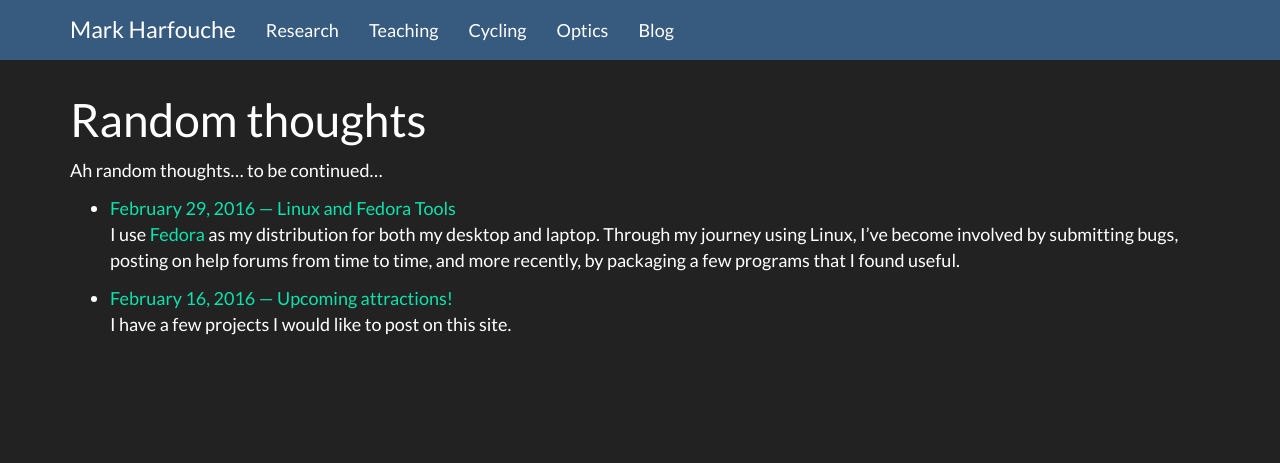
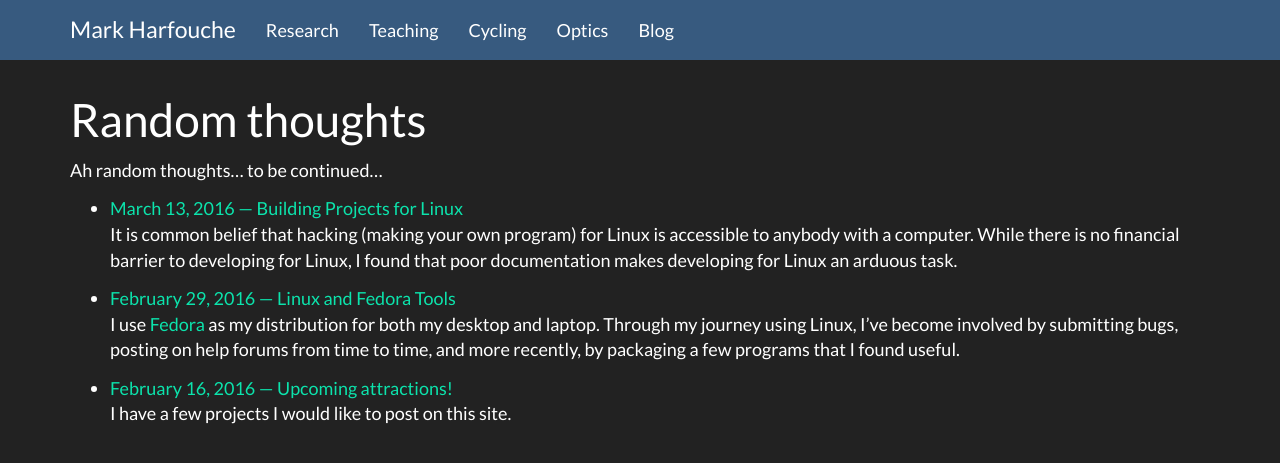
Before and after one commit to hmaarrfk/hmaarrfk.github.io, a Jekyll site: the page built from blog/index.md, in a window 1280 px wide. Shown: the top 463 px of the page. Built offline with Jekyll 4.4.1, drawn with Linux system fonts in a browser that asks for light colours; nearby versions of some CDN libraries; some of the changed lines change nothing that is shown.

Commit message:
Added a new post about automake tools

````diff
--- a/_config.yml
+++ b/_config.yml
@@ -30,5 +30,5 @@ defaults:
       layout: "default"
 
 
-#kramdown:
-  #input: GFM
+kramdown:
+  input: GFM
--- /dev/null
+++ b/_posts/2016-03-13-automake.md
@@ -0,0 +1,97 @@
+---
+title: Building Projects for Linux
+
+---
+
+It is common belief that hacking (making your own program) for Linux is accessible to anybody with a computer. While there is no financial barrier to developing for Linux, I found that poor documentation makes developing for Linux an arduous task.
+
+Here, I'll share what I learned about building `helloworld.c`.
+
+# The basics
+
+When making a single file c program, one is often taught to create a new directory and to create a new c file, typically called `helloworld.c`.
+
+This can be achieved with the following commands:
+
+```shell
+~$ mkdir hello
+~$ cd hello
+~/hello$ touch helloworld.c
+```
+
+Now you can edit your `helloworld.c` file with your favorite text editor and add the following lines inside:
+
+```c
+#include <stdio.h> // Include basic library that allows you to use functions such as printf
+
+// All programs are required to return an error code, success = 0
+int main(){
+    printf("Hello world!\n"); // \n is a new line
+    return 0; // return sucess (0). Anything else is considered an error code
+}
+```
+
+`helloworld.c` is technically the only file you need to create your program. You can now compile it with
+
+```shell
+~/hello$ gcc helloworld.c -o helloworld
+```
+
+and run it with
+
+```shell
+~/hello$ ./helloworld
+```
+
+# Makefiles
+Saying that you only need a single file for a C program is almost akin to saying that you can write a website purely in HTML. While it is technically possible, it doesn't make things easy to change nor does it make your tools portable to new projects.
+
+One might tell you to create a `Makefile` in the directory containing something like:
+
+```Makefile
+all:
+    gcc helloworld.c -o helloworld
+
+clean:
+    rm helloworld
+```
+
+To compile, you invoke the command `make` or `make all`. While to delete all generated files, you invoke the command `make clean`.
+
+This all is nice, but what if you want to install it in a system directory? What are the system directories for your flavour of Linux? Should you install it in `/bin`, `/usr/bin`, `/usr/local/bin`, `/usr/share/bin`? What about uninstalling the program? These are all questions that have been asked, and answered, by previous Linux developer that had to take care to compile programs on all kinds of machines. This is where the Autotools come to play.
+
+# Getting fancy
+I am largely following this [tutorial](http://smalltalk.gnu.org/blog/bonzinip/all-you-should-really-know-about-autoconf-and-automake) that simplified autotools for me.
+
+Typically projects will include a `configure` file and a `Makefile`. Unfortunately, these files need to abide by a large set of standards and check for libraries that could be located in many different directories and create outputs in the appropriate directories.
+
+## All these files have the same name
+The idea behind the autotools is that you will create a 5 line file, to generate a file that is compatible with the large set of standards mentioned above. To base file, will typically have an additional extension `.ac` or `.am` for `autoconf` and `automake` respectively.
+
+## Getting started
+To start using the autotools, you will have to create a file called `configure.ac` with the following:
+
+```
+AC_INIT([package], [version])
+AM_INIT_AUTOMAKE([foreign subdir-objects])
+AC_CONFIG_SRCDIR([configure.ac])
+AC_CONFIG_HEADERS([config.h])     # not even really needed
+AC_PROG_CC                        # or AC_PROG_CXX
+AC_CONFIG_FILES([Makefile])
+AC_OUTPUT
+```
+and a file `Makefile.am`
+
+```Makefile
+bin_PROGRAMS = helloworld
+helloworld_SOURCES = helloworld.c
+```
+
+Now you are ready to start the compilation procedure:
+```shell
+~/hello$ autoreconf -fvi
+~/hello$ ./configure
+~/hello$ make
+```
+
+The first command generate the `configure` file. The second command generates the `Makefile`, and the third command generates your executable `helloworld`.
````
